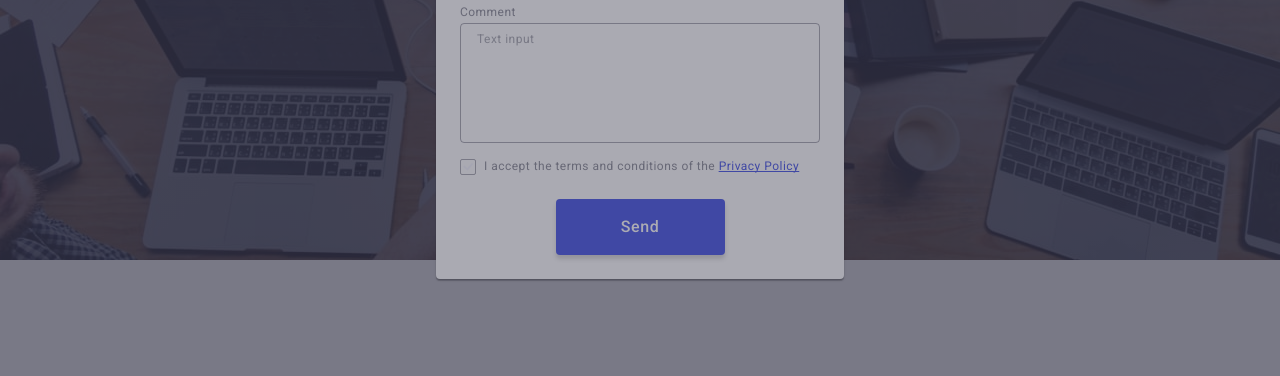
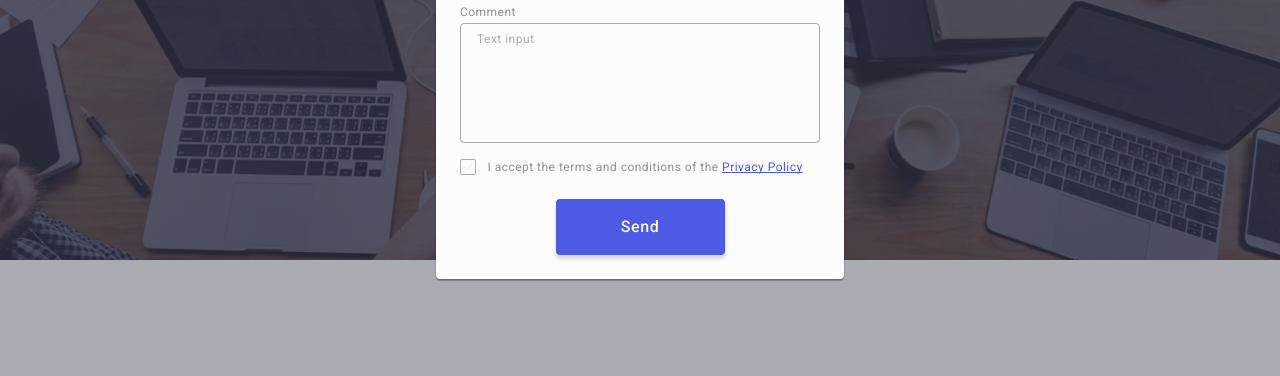
Before and after one commit to yancosh7/goit-markup-hw-06, a plain HTML site: page index.html in a window 1280 px wide. Shown: the part 413-789 px from the top of the page. Drawn offline with nearby package versions, Linux system fonts and the light colour scheme.

Commit message:
check and fix all

```diff
--- a/css/styles.css
+++ b/css/styles.css
@@ -795,27 +795,14 @@ button {
 /* checkbox */
 
 .modal-checkbox {
+  display: flex;
+  flex-direction: row;
+  align-items: center;
+  width: 256px;
   height: 31px;
-  margin-bottom: 24px;
-}
-
-.custom-checkbox {
-  display: inline-flex;
-  justify-content: center;
-  align-items: center;
-  border-radius: 2px;
-  border: 1px solid rgba(46, 47, 66, 0.4);
-  fill: transparent;
-  min-width: 16px;
-  min-height: 16px;
-  transition: background-color 250ms cubic-bezier(0.4, 0, 0.2, 1),
-    border 250ms cubic-bezier(0.4, 0, 0.2, 1),
-    fill 250ms cubic-bezier(0.4, 0, 0.2, 1);
 }
 
 .label-checkbox {
-  display: flex;
-  align-items: center;
   font-weight: 400;
   font-size: 12px;
   line-height: 1.17;
@@ -824,8 +811,20 @@ button {
   cursor: pointer;
 }
 
-.check-text-policy {
-  margin-left: 8px;
+.custom-checkbox {
+  display: inline-flex;
+  justify-content: center;
+  align-items: center;
+  cursor: pointer;
+  border-radius: 2px;
+  border: 1px solid rgba(46, 47, 66, 0.4);
+  fill: transparent;
+  min-width: 16px;
+  min-height: 16px;
+  margin-right: 8px;
+  transition: background-color 250ms cubic-bezier(0.4, 0, 0.2, 1),
+    border 250ms cubic-bezier(0.4, 0, 0.2, 1),
+    fill 250ms cubic-bezier(0.4, 0, 0.2, 1);
 }
 
 .checkbox:checked + .label-checkbox > .custom-checkbox {
@@ -851,7 +850,7 @@ button {
   padding: 16px 32px;
   min-width: 169px;
   height: 56px;
-  margin: 0 auto 24px;
+  margin: 24px auto;
   box-shadow: 0 4px 4px 0 rgba(0, 0, 0, 0.15);
   background-color: #4d5ae5;
   border: none;
--- a/index.html
+++ b/index.html
@@ -588,10 +588,8 @@
                   <use href="./images/icons.svg#check"></use>
                 </svg>
               </span>
-              <div class="check-text-policy">
-                I accept the terms and conditions of the
-                <a class="policy-link" href="#">Privacy Policy</a>
-              </div>
+              I accept the terms and conditions of the
+              <a class="policy-link" href="#">Privacy Policy</a>
             </label>
           </div>
 
@@ -603,7 +601,7 @@
 
     <!-- #region Mobil Menu is-oupen -->
 
-    <div class="backdrop is-oupen">
+    <!-- <div class="backdrop is-oupen">
       <div class="mobil-menu">
         <button class="menu-close-btn" type="button">
           <svg class="icon-close" width="8" height="8">
@@ -671,7 +669,7 @@
           </ul>
         </div>
       </div>
-    </div>
+    </div> -->
     <!-- #endregion Mobil Menu -->
   </body>
 </html>
```
